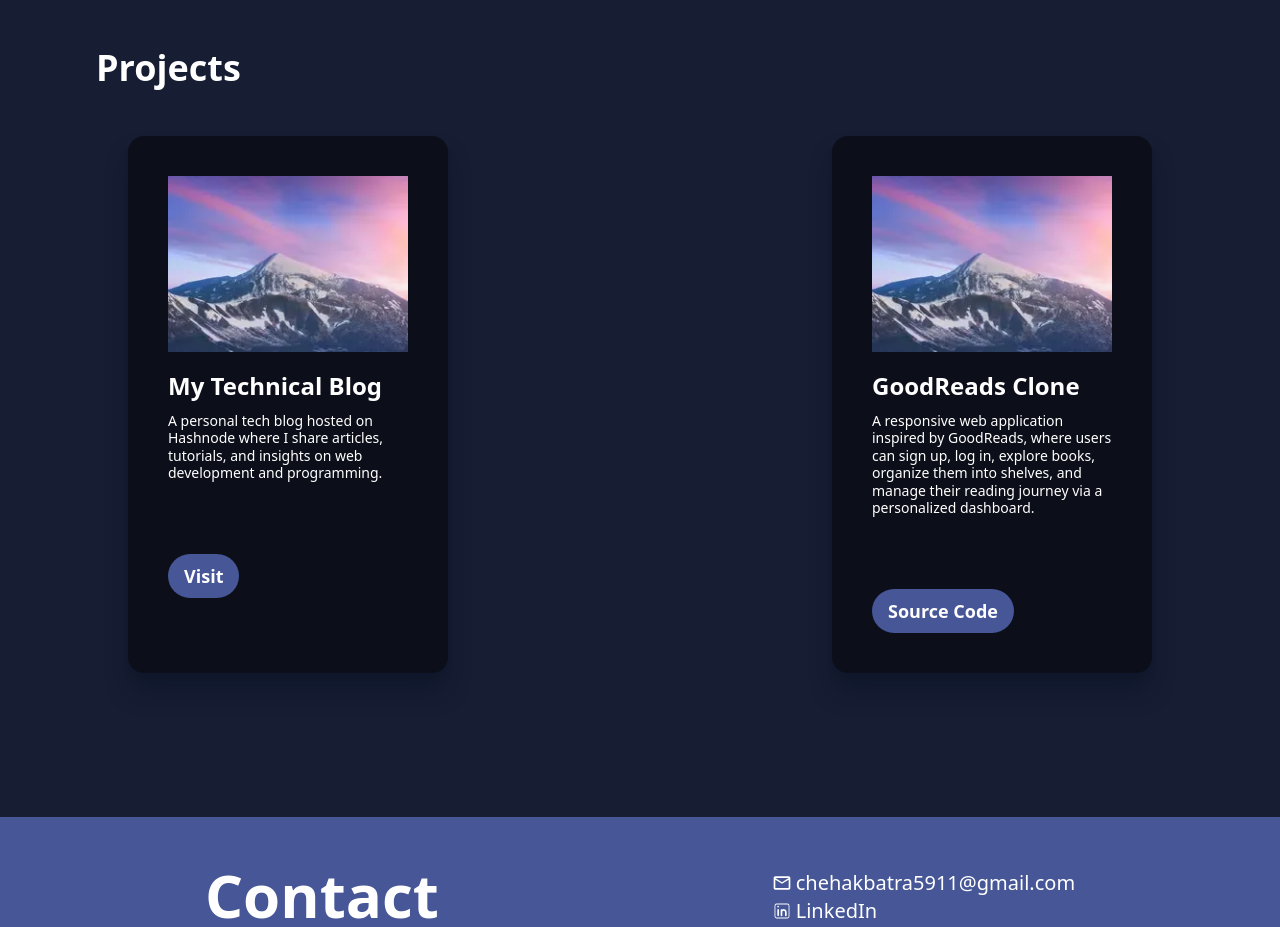
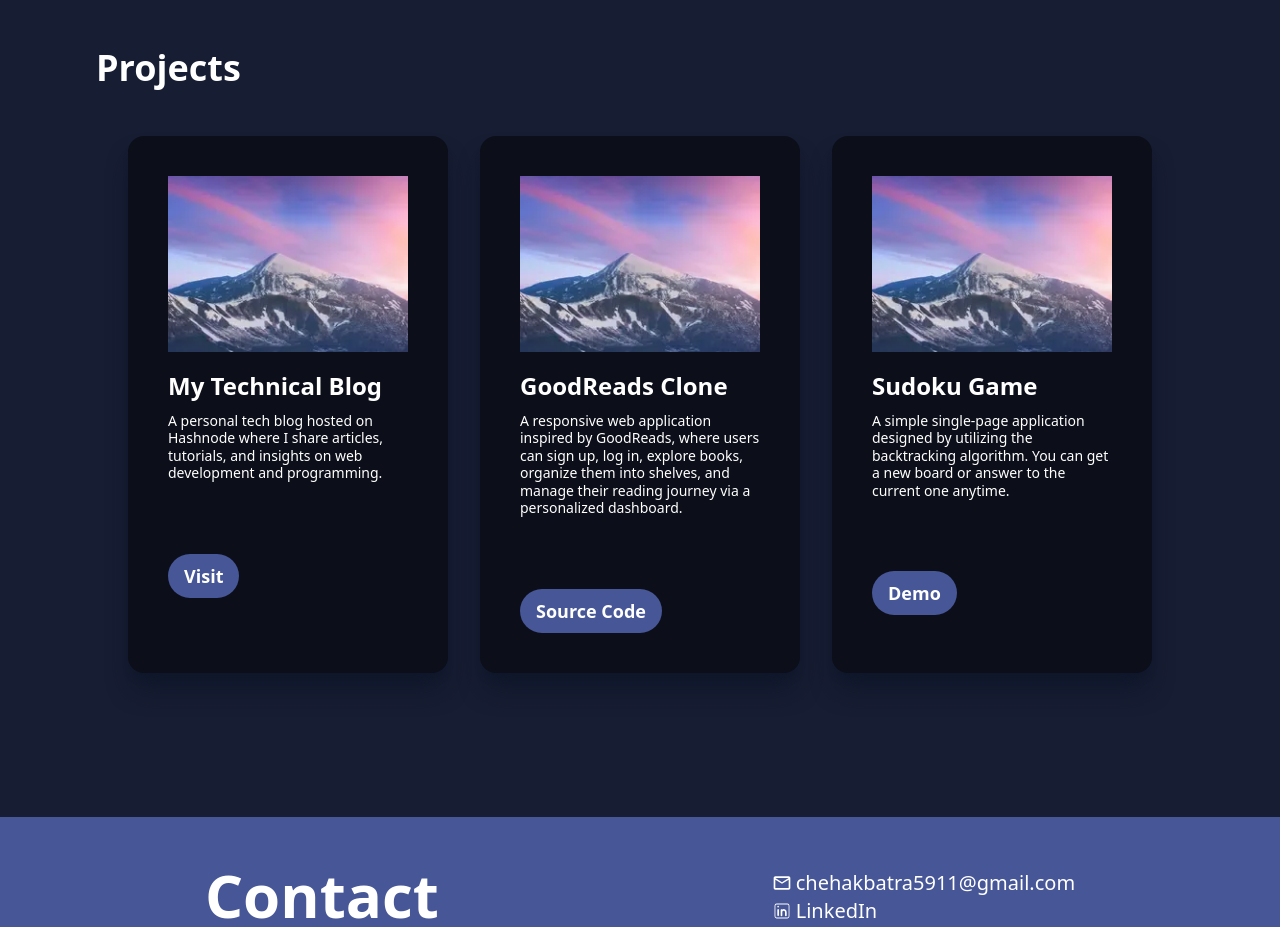
Before and after one commit to Chehak5911/portfolio-2025, a React (Vite) app: page / in a window 1280 px wide. Shown: the part 1940-2867 px from the top of the page. Built offline with nearby package versions, Linux system fonts and the light colour scheme.

Commit message:
Add sudoku game

```diff
--- a/src/components/Projects/Projects.jsx
+++ b/src/components/Projects/Projects.jsx
@@ -17,6 +17,13 @@ const Projects = () => {
           primaryButtonTitle="Source Code"
           primaryButtonLink="https://github.com/Chehak5911/GoodReads_Frontend"
         />
+        <ProjectCard
+          title="Sudoku Game"
+          main="A simple single-page application designed by utilizing the backtracking algorithm.
+          You can get a new board or answer to the current one anytime."
+          primaryButtonTitle="Demo"
+          primaryButtonLink="https://sudokugames.netlify.app/"
+        />
       </div>
     </div>
   );
```
